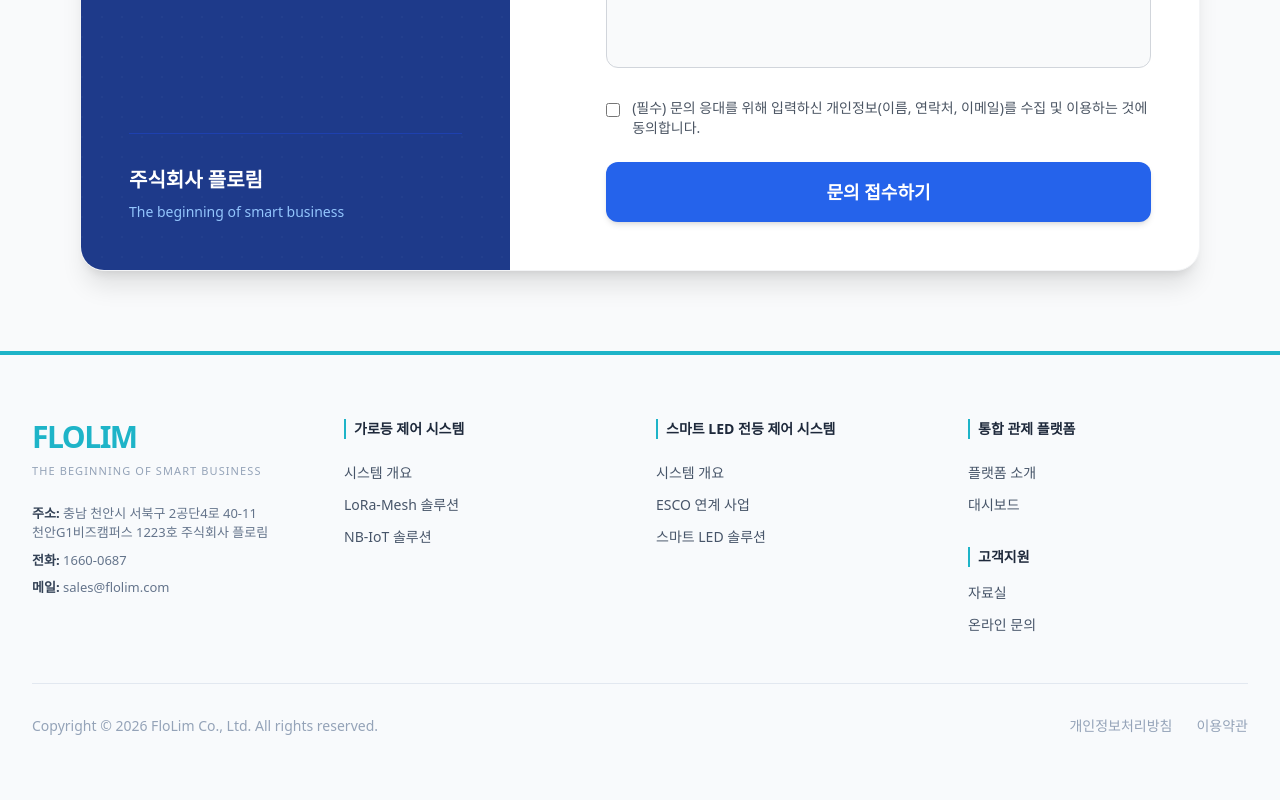
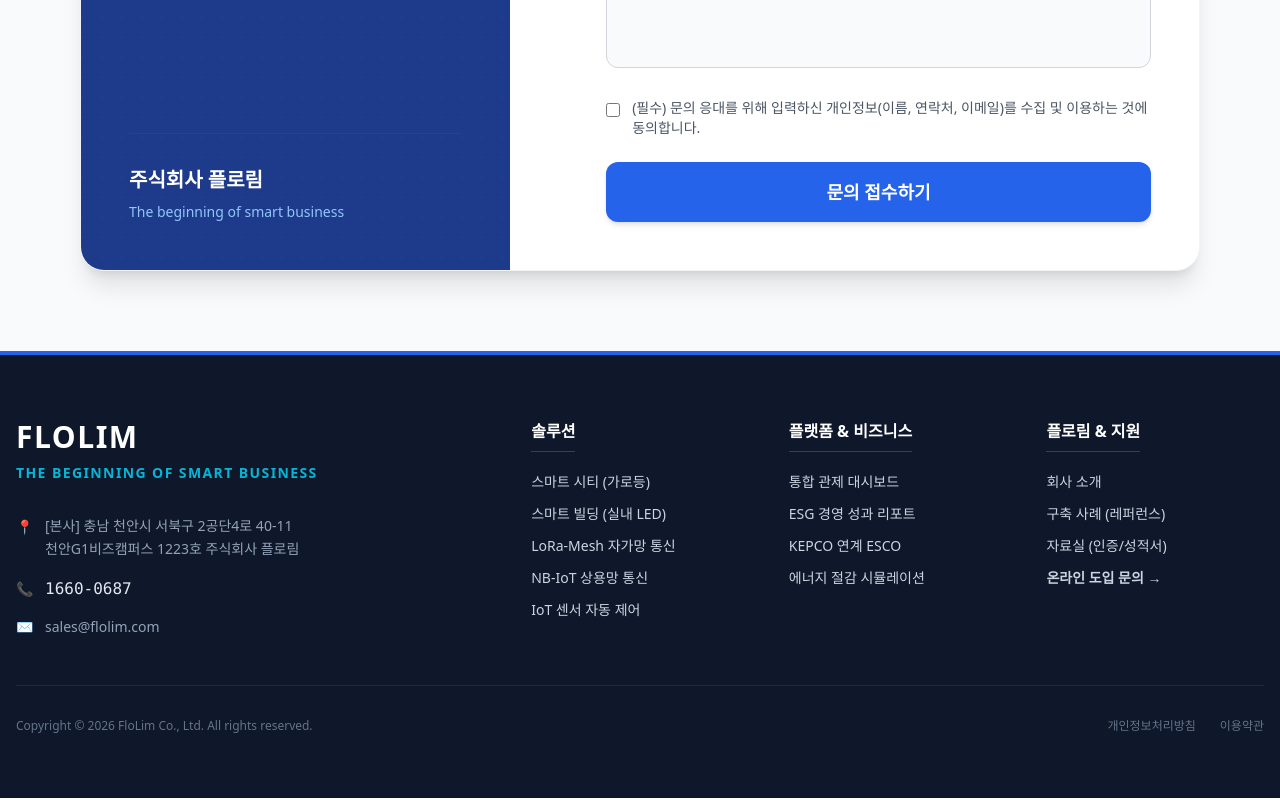
Before and after one commit to flolim-mj54/flolim-website, a React (Vite) app: page /support/contact in a window 1280 px wide. Shown: the part 994-1794 px from the top of the page. Built offline with nearby package versions, Linux system fonts and the light colour scheme.

Commit message:
footer.tsx 수정

```diff
--- a/src/components/Footer.tsx
+++ b/src/components/Footer.tsx
@@ -1,66 +1,82 @@
-import React from "react";
-import { Link } from "react-router-dom";
+import { Link } from 'react-router-dom';
 
 const Footer = () => {
   return (
-    <footer className="bg-slate-50 text-slate-600 py-16 border-t-4 border-[#1eb4c8]">
-      <div className="max-w-7xl mx-auto px-4 sm:px-6 lg:px-8">
-        <div className="grid grid-cols-1 md:grid-cols-4 gap-8 border-b border-slate-200 pb-12">
-          <div className="md:col-span-1">
-            {/* 🚀 상단 메인 페이지(Header)와 동일한 텍스트 로고 스타일로 교체 완료 */}
-            <div className="mb-2">
-              <Link to="/" className="inline-block">
-                <span className="text-3xl font-black text-[#1eb4c8] tracking-tighter">FLOLIM</span>
-              </Link>
-            </div>
-            <p className="text-[11px] text-slate-400 font-medium tracking-widest uppercase mb-6">
+    <footer className="bg-slate-900 text-slate-300 py-12 lg:py-16 border-t-4 border-blue-600">
+      <div className="container mx-auto px-4 max-w-7xl">
+        <div className="grid grid-cols-1 md:grid-cols-2 lg:grid-cols-5 gap-10 mb-12">
+
+          {/* 1. 기업 정보 영역 (넓은 영역 차지) */}
+          <div className="lg:col-span-2">
+            <Link to="/" className="inline-block mb-2">
+              <h2 className="text-3xl font-black text-white tracking-wider">FLOLIM</h2>
+            </Link>
+            <p className="text-sm text-cyan-500 font-bold mb-8 uppercase tracking-widest">
               The beginning of smart business
             </p>
-            <ul className="space-y-2 text-[13px] text-slate-500 mb-6 break-keep">
-              <li><span className="font-semibold text-slate-700">주소:</span> 충남 천안시 서북구 2공단4로 40-11 천안G1비즈캠퍼스 1223호 주식회사 플로림</li>
-              <li><span className="font-semibold text-slate-700">전화:</span> 1660-0687</li>
-              <li><span className="font-semibold text-slate-700">메일:</span> sales@flolim.com</li>
+            <ul className="space-y-4 text-sm font-light text-slate-400">
+              <li className="flex items-start gap-3">
+                <span className="mt-0.5 text-slate-500">📍</span>
+                <span className="leading-relaxed">
+                  [본사] 충남 천안시 서북구 2공단4로 40-11<br />
+                  천안G1비즈캠퍼스 1223호 주식회사 플로림
+                </span>
+              </li>
+              <li className="flex items-center gap-3">
+                <span className="text-slate-500">📞</span>
+                <span className="font-mono text-base text-slate-200">1660-0687</span>
+              </li>
+              <li className="flex items-center gap-3">
+                <span className="text-slate-500">✉️</span>
+                <a href="mailto:sales@flolim.com" className="hover:text-cyan-400 transition-colors">
+                  sales@flolim.com
+                </a>
+              </li>
             </ul>
           </div>
 
-          <div className="md:col-span-1">
-            <h4 className="text-slate-800 font-bold mb-6 text-sm border-l-2 border-[#1eb4c8] pl-2">가로등 제어 시스템</h4>
-            <ul className="space-y-3 text-sm">
-              <li><Link to="/streetlight-intro" className="hover:text-[#1eb4c8] transition-colors">시스템 개요</Link></li>
-              <li><Link to="/lora" className="hover:text-[#1eb4c8] transition-colors">LoRa-Mesh 솔루션</Link></li>
-              <li><Link to="/nbiot" className="hover:text-[#1eb4c8] transition-colors">NB-IoT 솔루션</Link></li>
+          {/* 2. 사이트맵 - 핵심 솔루션 */}
+          <div>
+            <h3 className="text-white font-bold mb-5 border-b border-slate-700 pb-2 inline-block">솔루션</h3>
+            <ul className="space-y-3 text-sm font-light">
+              <li><Link to="/smart-city/intro" className="hover:text-cyan-400 transition-colors">스마트 시티 (가로등)</Link></li>
+              <li><Link to="/smart-building/intro" className="hover:text-cyan-400 transition-colors">스마트 빌딩 (실내 LED)</Link></li>
+              <li><Link to="/smart-city/lora" className="hover:text-cyan-400 transition-colors">LoRa-Mesh 자가망 통신</Link></li>
+              <li><Link to="/smart-city/nb-iot" className="hover:text-cyan-400 transition-colors">NB-IoT 상용망 통신</Link></li>
+              <li><Link to="/smart-building/sensor" className="hover:text-cyan-400 transition-colors">IoT 센서 자동 제어</Link></li>
             </ul>
           </div>
 
-          <div className="md:col-span-1">
-            <h4 className="text-slate-800 font-bold mb-6 text-sm border-l-2 border-[#1eb4c8] pl-2">스마트 LED 전등 제어 시스템</h4>
-            <ul className="space-y-3 text-sm">
-              <li><Link to="/led-intro" className="hover:text-[#1eb4c8] transition-colors">시스템 개요</Link></li>
-              <li><Link to="/esco" className="hover:text-[#1eb4c8] transition-colors">ESCO 연계 사업</Link></li>
-              <li><Link to="/led-solution" className="hover:text-[#1eb4c8] transition-colors">스마트 LED 솔루션</Link></li>
+          {/* 3. 사이트맵 - 플랫폼 및 비즈니스 */}
+          <div>
+            <h3 className="text-white font-bold mb-5 border-b border-slate-700 pb-2 inline-block">플랫폼 & 비즈니스</h3>
+            <ul className="space-y-3 text-sm font-light">
+              <li><Link to="/platform/dashboard" className="hover:text-cyan-400 transition-colors">통합 관제 대시보드</Link></li>
+              <li><Link to="/platform/esg" className="hover:text-cyan-400 transition-colors">ESG 경영 성과 리포트</Link></li>
+              <li><Link to="/business/esco" className="hover:text-cyan-400 transition-colors">KEPCO 연계 ESCO</Link></li>
+              <li><Link to="/business/simulation" className="hover:text-cyan-400 transition-colors">에너지 절감 시뮬레이션</Link></li>
             </ul>
           </div>
 
-          <div className="md:col-span-1">
-            <h4 className="text-slate-800 font-bold mb-6 text-sm border-l-2 border-[#1eb4c8] pl-2">통합 관제 플랫폼</h4>
-            <ul className="space-y-3 text-sm mb-8">
-              {/* 🚀 '플랫폼 소' 오타를 '플랫폼 소개'로 수정 완료 */}
-              <li><Link to="/platform" className="hover:text-[#1eb4c8] transition-colors">플랫폼 소개</Link></li>
-              <li><Link to="/dashboard" className="hover:text-[#1eb4c8] transition-colors">대시보드</Link></li>
-            </ul>
-            <h4 className="text-slate-800 font-bold mb-4 text-sm border-l-2 border-[#1eb4c8] pl-2">고객지원</h4>
-            <ul className="space-y-3 text-sm">
-              <li><Link to="/archive" className="hover:text-[#1eb4c8] transition-colors">자료실</Link></li>
-              <li><Link to="/contact" className="hover:text-[#1eb4c8] transition-colors">온라인 문의</Link></li>
+          {/* 4. 사이트맵 - 기업 및 지원 */}
+          <div>
+            <h3 className="text-white font-bold mb-5 border-b border-slate-700 pb-2 inline-block">플로림 & 지원</h3>
+            <ul className="space-y-3 text-sm font-light">
+              <li><Link to="/company/intro" className="hover:text-cyan-400 transition-colors">회사 소개</Link></li>
+              <li><Link to="/support/references" className="hover:text-cyan-400 transition-colors">구축 사례 (레퍼런스)</Link></li>
+              <li><Link to="/support/archive" className="hover:text-cyan-400 transition-colors">자료실 (인증/성적서)</Link></li>
+              <li><Link to="/support/contact" className="hover:text-cyan-400 font-bold transition-colors">온라인 도입 문의 →</Link></li>
             </ul>
           </div>
+
         </div>
 
-        <div className="mt-8 text-sm text-slate-400 text-center flex flex-col md:flex-row justify-between items-center">
+        {/* 하단 카피라이트 및 약관 */}
+        <div className="border-t border-slate-800 pt-8 flex flex-col md:flex-row justify-between items-center gap-4 text-xs text-slate-500 font-light">
           <p>Copyright © {new Date().getFullYear()} FloLim Co., Ltd. All rights reserved.</p>
-          <div className="mt-4 md:mt-0 space-x-6">
-            <a href="#" className="hover:text-slate-600 transition-colors">개인정보처리방침</a>
-            <a href="#" className="hover:text-slate-600 transition-colors">이용약관</a>
+          <div className="flex gap-6">
+            <Link to="#" className="hover:text-white transition-colors">개인정보처리방침</Link>
+            <Link to="#" className="hover:text-white transition-colors">이용약관</Link>
           </div>
         </div>
       </div>
```
